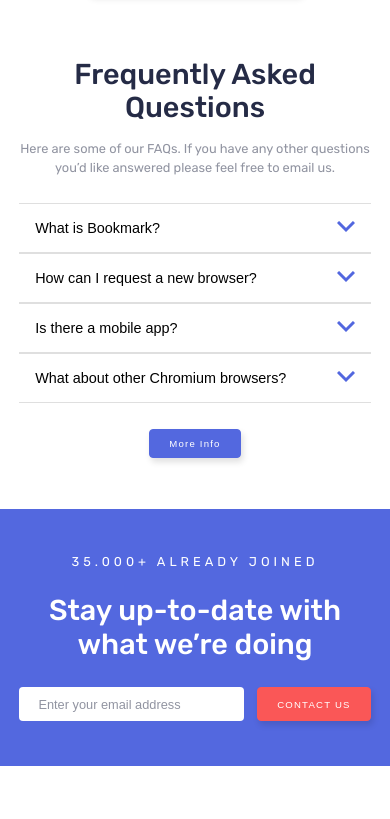
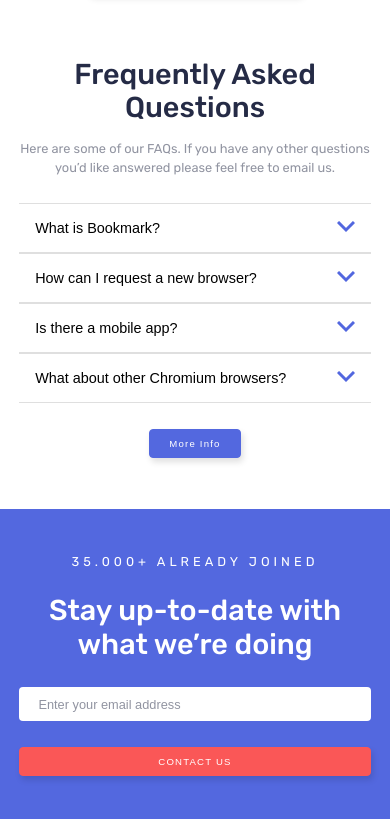
Before and after one commit to JaneMoroz/frontend-mentor-landings, an Astro site in the folder bookmark/: page / in a window 390 px wide. Shown: the part 2988-3807 px from the top of the page. Before the commit the page ends 3754 px from the top, so only its background shows below. Built offline with nearby package versions, Linux system fonts and the light colour scheme; Astro itself is replaced by a stand-in of ours.

Commit message:
fix: fix cta error

```diff
--- a/bookmark/src/components/CTA/style.css
+++ b/bookmark/src/components/CTA/style.css
@@ -71,6 +71,11 @@
     width: 100%;
   }
 
+  .form {
+    flex-direction: column;
+    row-gap: 3.2rem;
+  }
+
   .form__input-group {
     width: 100%;
   }
```
